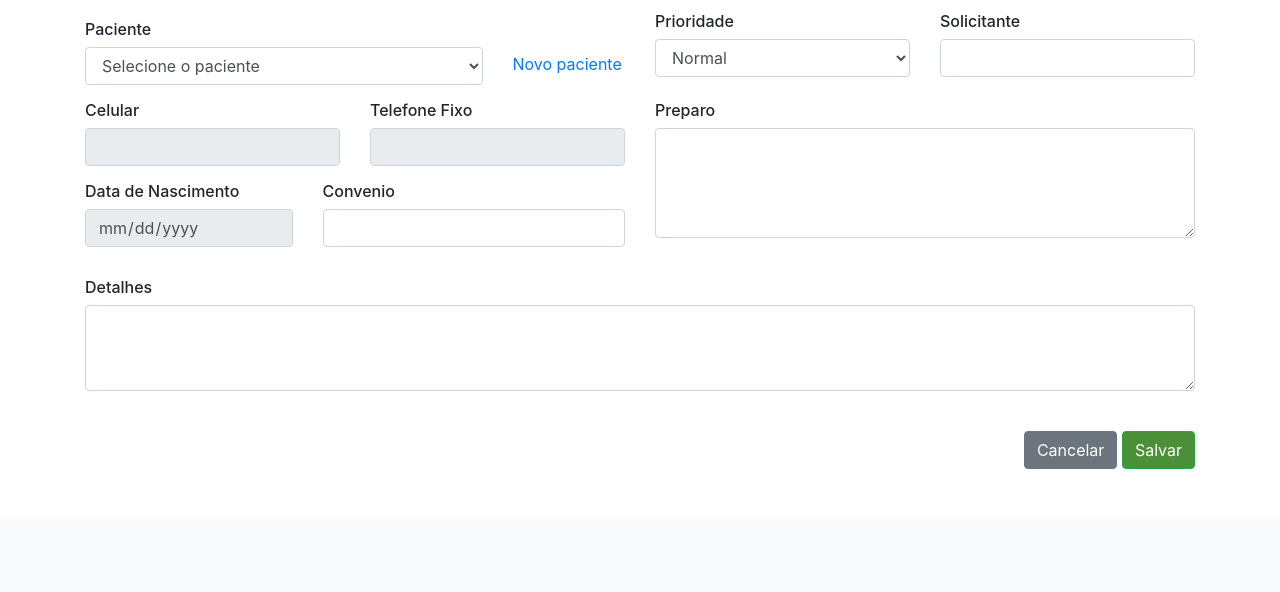
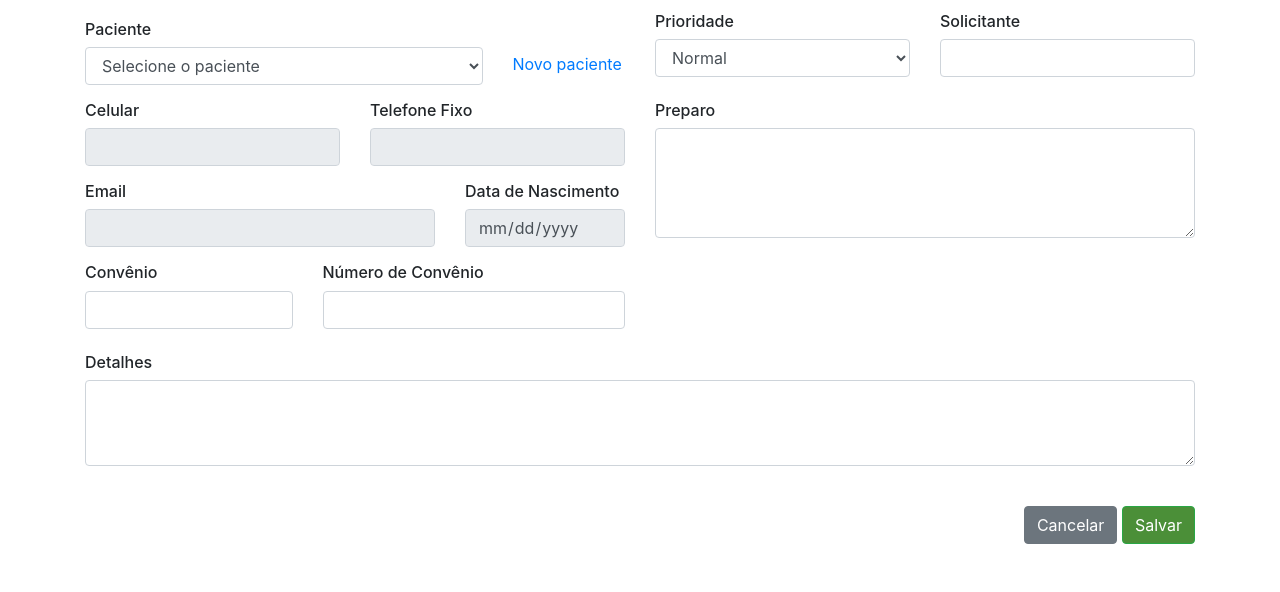
Before and after one commit to pereiraneto/EndoClinica, a Django app: page /consultas/nova in a window 1280 px wide. Shown: the part 349-941 px from the top of the page. Before the commit the page ends 818 px from the top, so only its background shows below. Run offline with Django 3.2, Linux system fonts and the light colour scheme; the visitor is signed in with stand-in values (Sample User, id 1); data that the repository does not hold is empty; some libraries are stand-ins or nearby versions.

Commit message:
load new field on create consultation

```diff
--- a/static/JS/create-consultation.js
+++ b/static/JS/create-consultation.js
@@ -46,11 +46,16 @@ const handleChangePatientSelector = () => {
             document.getElementById("consultation-phone").value = patient.phone
             document.getElementById("consultation-birth-date").value = patient.birth_date
             document.getElementById("consultation-insurance").value = patient.insurance
+            document.getElementById("consultation-insurancenumber").value = patient.insurance_number
+            document.getElementById("consultation-email").value = patient.email
         }, apiBaseUrl + "pacientes/" + patientId)
     } else {
         document.getElementById("consultation-cell-phone").value = ""
         document.getElementById("consultation-phone").value = ""
         document.getElementById("consultation-birth-date").value = ""
+        document.getElementById("consultation-insurance").value = ""
+        document.getElementById("consultation-insurancenumber").value = ""
+        document.getElementById("consultation-email").value = ""
     }
 }
 
--- a/templates/schedule/create-consultation.html
+++ b/templates/schedule/create-consultation.html
@@ -80,13 +80,24 @@
                         </div>
 
                         <div class="row">
+                            <div class="col-md-8">
+                                <h6 class="mt-3">Email</h6>
+                                <input id="consultation-email" type="email" class="form-control" disabled readonly>
+                            </div>
+                            <div class="col-md-4">
+                                <h6 class="mt-3">Data de Nascimento</h6>
+                                <input id="consultation-birth-date" class="form-control" type="date" disabled readonly>
+                            </div>
+                        </div>
+
+                        <div class="row">
                             <div class="col-md-5">
-                                <h6 class="mt-3">Data de Nascimento</h6>
-                                <input id="consultation-birth-date" type="date" class="form-control" disabled readonly>
+                                <h6 class="mt-3">Convênio</h6>
+                                <input id="consultation-insurance" type="text" class="form-control">
                             </div>
                             <div class="col-md-7">
-                                <h6 class="mt-3">Convenio</h6>
-                                <input id="consultation-insurance" class="form-control" type="text">
+                                <h6 class="mt-3">Número de Convênio</h6>
+                                <input id="consultation-insurancenumber" class="form-control" type="text">
                             </div>
                         </div>
                     </div>
```
